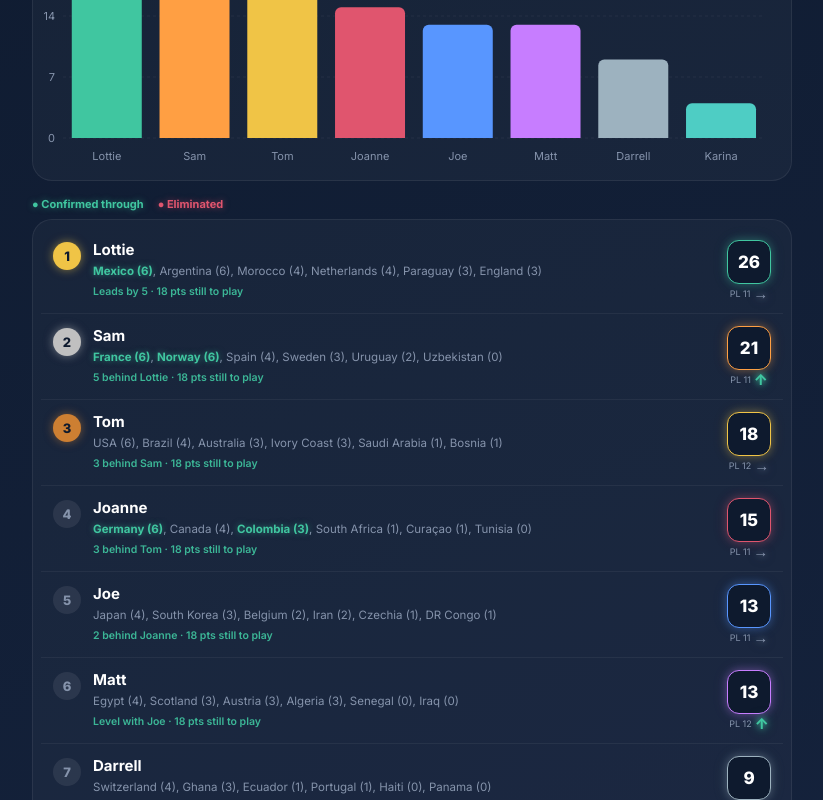
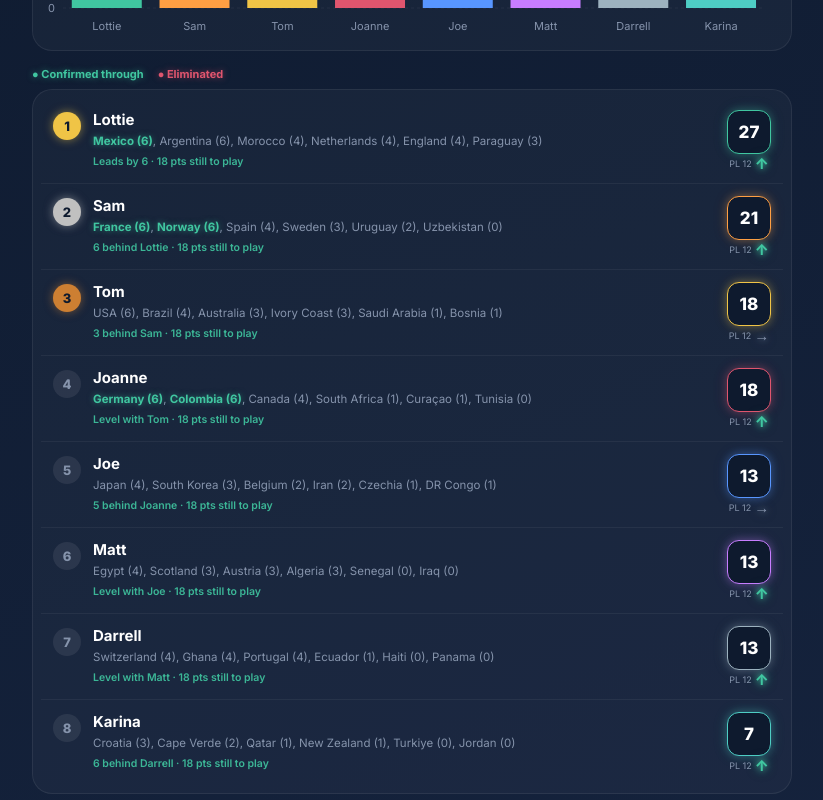
Before and after one commit to PortsDayOne/worldcup-sweepstake, a React (Vite) app in the folder sweepstake-site/: page / in a window 1280 px wide. Shown: the part 460-1260 px from the top of the page, without its empty margins (228-1051 px from the left). Built offline with nearby package versions, Linux system fonts and the light colour scheme.

Commit message:
Update data.js

```diff
--- a/sweepstake-site/src/data.js
+++ b/sweepstake-site/src/data.js
@@ -1,15 +1,15 @@
 // AUTO-GENERATED by update_scores.py — do not edit manually
-export const LAST_UPDATED = "23 June 2026 · after 46 matches";
+export const LAST_UPDATED = "24 June 2026 · after 50 matches";
 
 export const PLAYERS = [
-  { name: "Lottie", color: "#40C6A0", total: 26, played: 11, teams: "Mexico (6), Argentina (6), Morocco (4), Netherlands (4), Paraguay (3), England (3)" },
-  { name: "Sam", color: "#FF9F43", total: 21, played: 11, teams: "France (6), Norway (6), Spain (4), Sweden (3), Uruguay (2), Uzbekistan (0)" },
+  { name: "Lottie", color: "#40C6A0", total: 27, played: 12, teams: "Mexico (6), Argentina (6), Morocco (4), Netherlands (4), England (4), Paraguay (3)" },
+  { name: "Sam", color: "#FF9F43", total: 21, played: 12, teams: "France (6), Norway (6), Spain (4), Sweden (3), Uruguay (2), Uzbekistan (0)" },
   { name: "Tom", color: "#F0C446", total: 18, played: 12, teams: "USA (6), Brazil (4), Australia (3), Ivory Coast (3), Saudi Arabia (1), Bosnia (1)" },
-  { name: "Joanne", color: "#E0556E", total: 15, played: 11, teams: "Germany (6), Canada (4), Colombia (3), South Africa (1), Curaçao (1), Tunisia (0)" },
-  { name: "Joe", color: "#5896FF", total: 13, played: 11, teams: "Japan (4), South Korea (3), Belgium (2), Iran (2), Czechia (1), DR Congo (1)" },
+  { name: "Joanne", color: "#E0556E", total: 18, played: 12, teams: "Germany (6), Colombia (6), Canada (4), South Africa (1), Curaçao (1), Tunisia (0)" },
+  { name: "Joe", color: "#5896FF", total: 13, played: 12, teams: "Japan (4), South Korea (3), Belgium (2), Iran (2), Czechia (1), DR Congo (1)" },
   { name: "Matt", color: "#C77DFF", total: 13, played: 12, teams: "Egypt (4), Scotland (3), Austria (3), Algeria (3), Senegal (0), Iraq (0)" },
-  { name: "Darrell", color: "#9DB2BF", total: 9, played: 10, teams: "Switzerland (4), Ghana (3), Ecuador (1), Portugal (1), Haiti (0), Panama (0)" },
-  { name: "Karina", color: "#4ECDC4", total: 4, played: 11, teams: "Cape Verde (2), Qatar (1), New Zealand (1), Turkiye (0), Jordan (0), Croatia (0)" }
+  { name: "Darrell", color: "#9DB2BF", total: 13, played: 12, teams: "Switzerland (4), Ghana (4), Portugal (4), Ecuador (1), Haiti (0), Panama (0)" },
+  { name: "Karina", color: "#4ECDC4", total: 7, played: 12, teams: "Croatia (3), Cape Verde (2), Qatar (1), New Zealand (1), Turkiye (0), Jordan (0)" }
 ];
 
 export const PROGRESSION = [
@@ -26,12 +26,12 @@ export const PROGRESSION = [
   { day: "20 Jun", Lottie: 23, Tom: 17, Sam: 11, Joanne: 14, Joe: 7, Darrell: 8, Matt: 7, Karina: 2 },
   { day: "21 Jun", Lottie: 23, Tom: 18, Sam: 15, Joanne: 15, Joe: 13, Darrell: 9, Matt: 7, Karina: 4 },
   { day: "22 Jun", Lottie: 26, Tom: 18, Sam: 15, Joanne: 15, Joe: 13, Darrell: 9, Matt: 10, Karina: 4 },
-  { day: "23 Jun", Lottie: 26, Tom: 18, Sam: 21, Joanne: 15, Joe: 13, Darrell: 9, Matt: 13, Karina: 4 }
+  { day: "23 Jun", Lottie: 27, Tom: 18, Sam: 21, Joanne: 18, Joe: 13, Darrell: 13, Matt: 13, Karina: 7 }
 ];
 
 export const RECENT = [
-  { a: "Norway", ga: 3, gb: 2, b: "Senegal" },
-  { a: "France", ga: 3, gb: 0, b: "Iraq" },
-  { a: "Algeria", ga: 2, gb: 1, b: "Jordan" },
-  { a: "Argentina", ga: 2, gb: 0, b: "Austria" }
+  { a: "Portugal", ga: 5, gb: 0, b: "Uzbekistan" },
+  { a: "Colombia", ga: 1, gb: 0, b: "Congo DR" },
+  { a: "Croatia", ga: 1, gb: 0, b: "Panama" },
+  { a: "England", ga: 0, gb: 0, b: "Ghana" }
 ];
```
